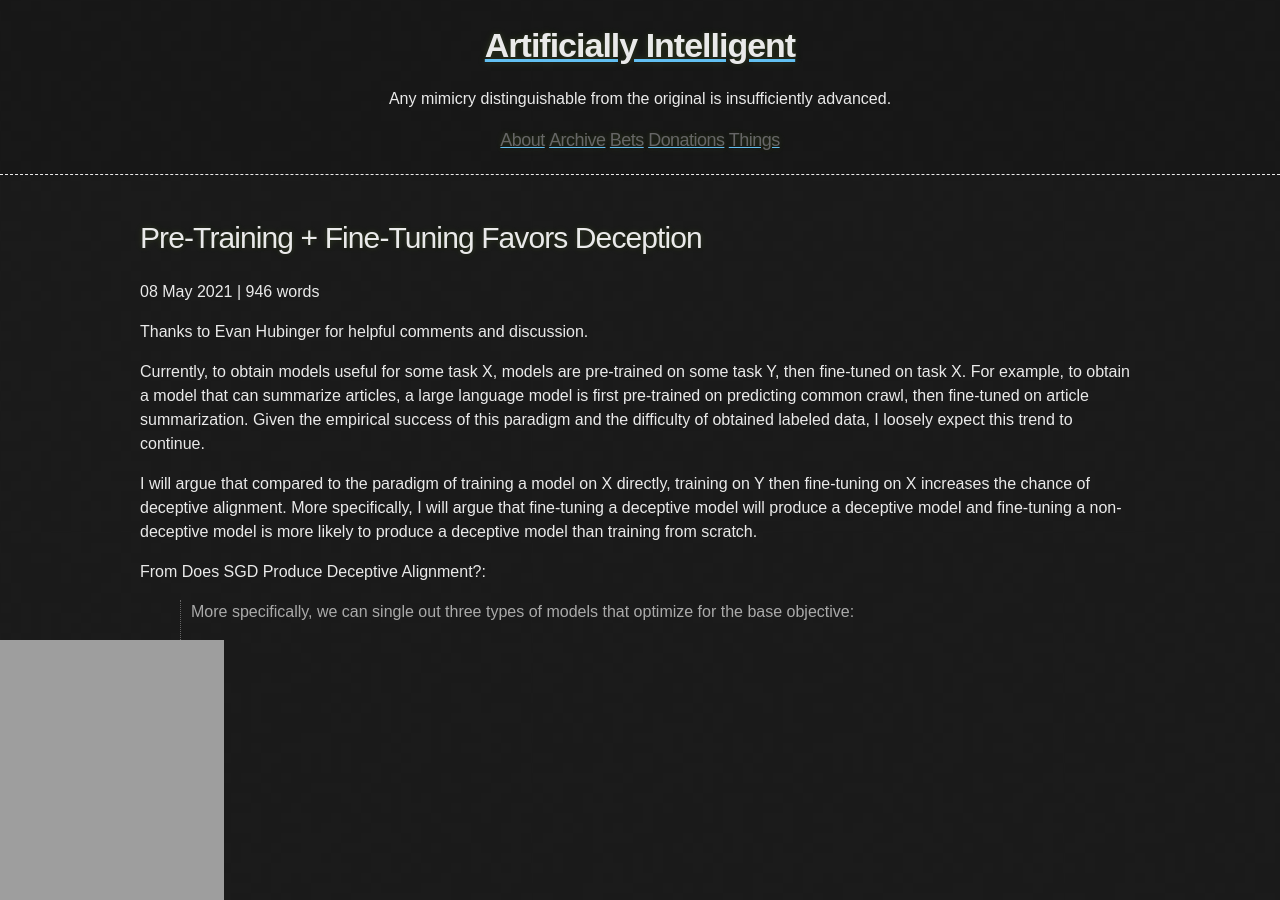
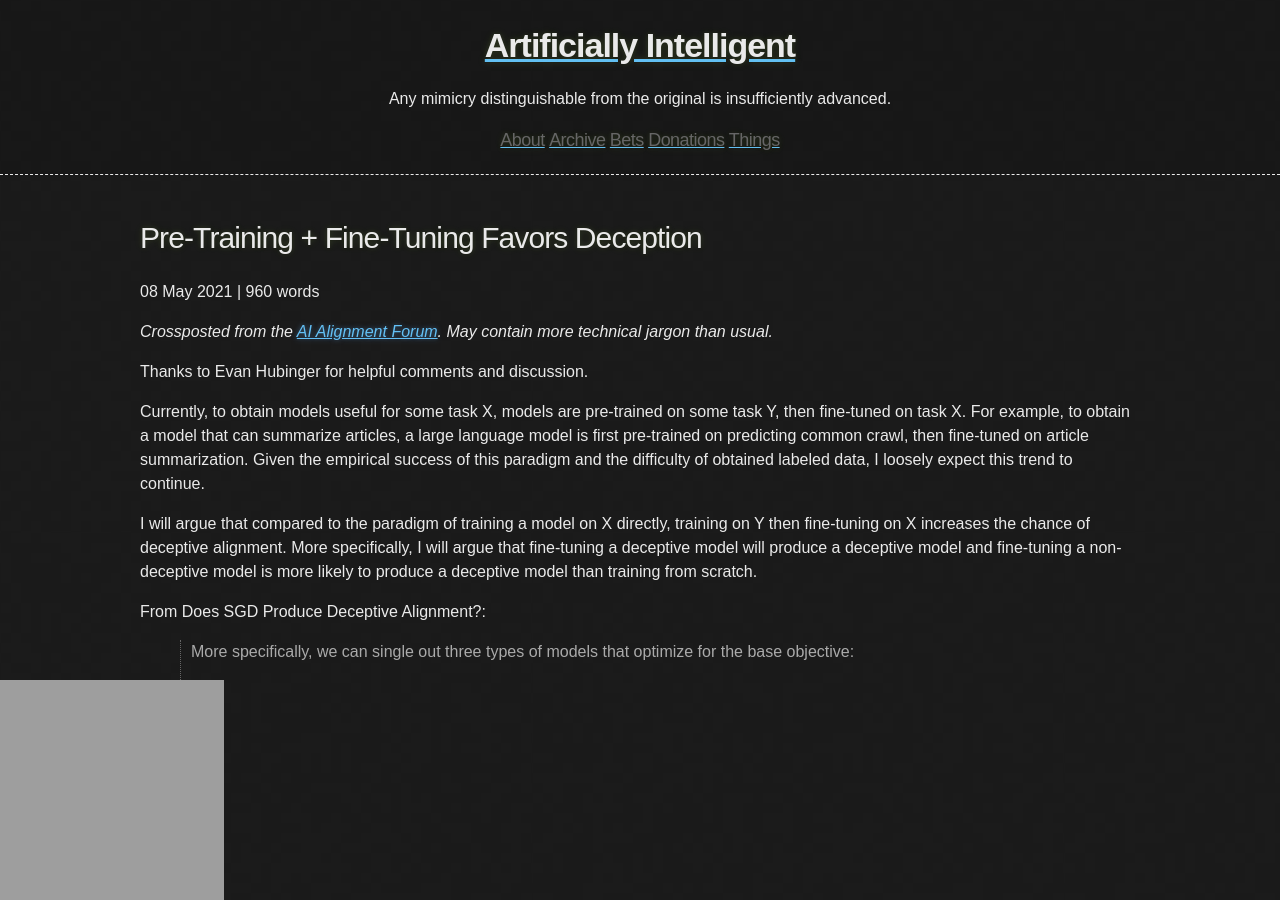
Before and after one commit to tocttou/hacker-blog, a Jekyll site: the page built from _posts/2021-5-08-Pre-Training-Deception.md, in a window 1280 px wide and 900 px high. Built offline with Jekyll 4.4.1, drawn with Linux system fonts in a browser that asks for light colours.

Commit message:
Update 2021-5-08-Pre-Training-Deception.md

```diff
--- a/_posts/2021-5-08-Pre-Training-Deception.md
+++ b/_posts/2021-5-08-Pre-Training-Deception.md
@@ -1,6 +1,8 @@
 ---
 title: Pre-Training + Fine-Tuning Favors Deception
 ---
+
+*Crossposted from the [AI Alignment Forum](https://alignmentforum.org/posts/rZTjsKy4Jvu6krWJt/pre-training-fine-tuning-favors-deception). May contain more technical jargon than usual.*
 
 Thanks to Evan Hubinger for helpful comments and discussion.
 
```
